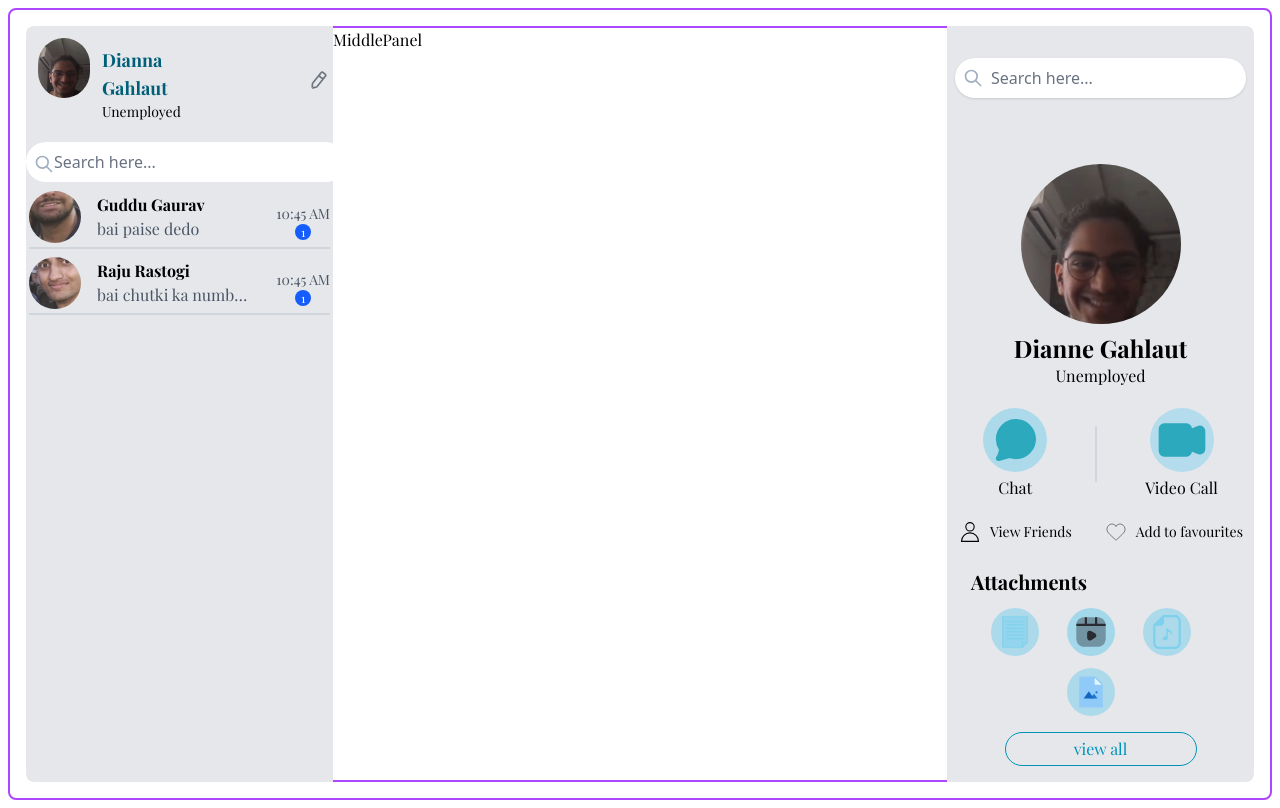
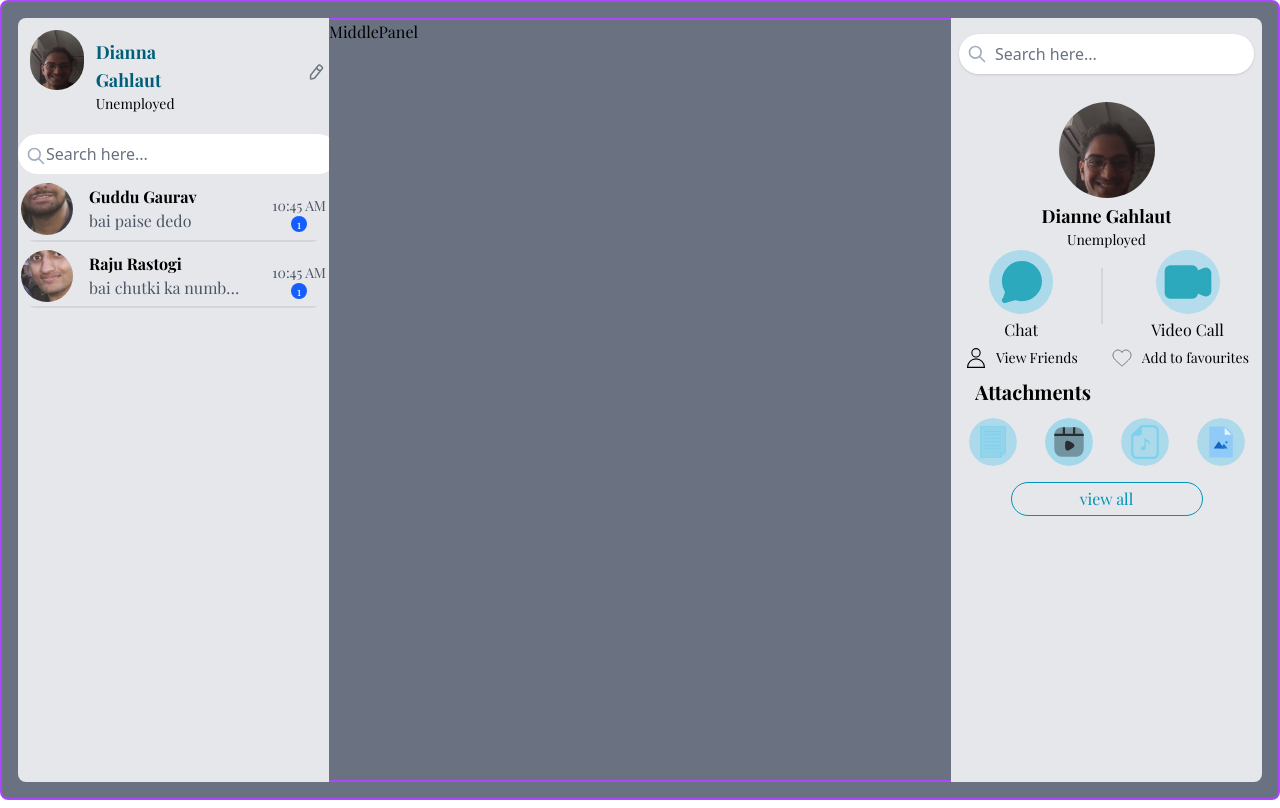
Before and after one commit to SimarSingh1910/chat-app, a React (Vite) app in the folder client/: page / in a window 1280 px wide. Built offline with nearby package versions, Linux system fonts and the light colour scheme; a web font is replaced by a local one.

Commit message:
fixed rightPanel

```diff
--- a/client/src/Components/Home/RightPanel.jsx
+++ b/client/src/Components/Home/RightPanel.jsx
@@ -7,7 +7,7 @@ import Attachments from './right/Attachments'
 
 const RightPanel = () => {
     return (
-        <div className="flex flex-col gap-4 p-2 w-full h-full max-w-xs sm:max-w-sm md:max-w-md lg:max-w-lg xl:max-w-xl mx-auto">
+        <div className="flex flex-col p-2 w-full h-full max-w-xs sm:max-w-sm md:max-w-md lg:max-w-lg xl:max-w-xl mx-auto">
             <SearchBar />
             <DisplayPic />
             <Connect />
--- a/client/src/Components/Home/left/ContactCardsInfo.jsx
+++ b/client/src/Components/Home/left/ContactCardsInfo.jsx
@@ -3,7 +3,7 @@ import React from 'react'
 const ContactCardsInfo = ({ img, name, text, unreads, time }) => {
 
     return (
-        <div className="w-[98%] h-[13%] flex relative items-center ml-[1%] pb-[2%]" >
+        <div className="w-[98%] h-[13%] flex relative items-center ml-[1%] pb-[2%] hover:bg-gray-300 rounded-2xl" >
             <img src={img} alt="Display Pic" className='w-13 h-13 rounded-full mr-4 object-cover' />
             <div className='pr-20 flex-1 min-w-0'>
                 <div className="font-bold truncate">{name}</div>
@@ -19,4 +19,4 @@ const ContactCardsInfo = ({ img, name, text, unreads, time }) => {
 
 }
 
-export default ContactCardsInfo
+export default ContactCardsInfo;
--- a/client/src/Components/Home/right/AttachmentCards.jsx
+++ b/client/src/Components/Home/right/AttachmentCards.jsx
@@ -11,7 +11,7 @@ const AttachmentCards = ( {type, img}) => {
     }
 
     return (
-        <div className='flex gap-5 mt-1'>
+        <div className='flex mt-1 hover:cursor-pointer rounded-full'>
             <img src={ img } alt={`${type} attachment`} className='w-12 h-12 ' />
             <p>{ getTypeLabel() }</p>
         </div>
--- a/client/src/Components/Home/right/Attachments.jsx
+++ b/client/src/Components/Home/right/Attachments.jsx
@@ -9,7 +9,7 @@ const Attachments = () => {
     return (
         <div className="w-full max-w-lg mx-auto p-2">
             <h1 className='mt-0 ml-2 mb-2 font-bold text-base sm:text-lg md:text-xl'>Attachments</h1>
-            <div className='flex flex-wrap gap-2 justify-center mb-4'>
+            <div className='flex flex-wrap gap-7 justify-center mb-4'>
                 <AttachmentCards img={ documentIcon } type={'pdf'}/>
                 <AttachmentCards img={ videoIcon } type={'video'}/>
                 <AttachmentCards img={ musicIcon } type={'audio'}/>
--- a/client/src/Components/Home/right/DisplayPic.jsx
+++ b/client/src/Components/Home/right/DisplayPic.jsx
@@ -3,11 +3,24 @@ import displayPic from '../../../assets/demo dp.png'
 
 const DisplayPic = () => {
     return (
-        <div className="w-full flex flex-col  py-1">
-            <img src={displayPic} alt="Display Picture" className='rounded-full w-24 h-24 sm:w-32 sm:h-32 md:w-40 md:h-40 object-cover m-auto' />
-            <div className='flex flex-col items-center w-full'>
-                <h1 className='text-lg sm:text-xl md:text-2xl font-bold text-center mt-2'>Dianne Gahlaut</h1>
-                <h3 className='text-xs sm:text-sm md:text-base text-center'>Unemployed</h3>
+        <div className="w-full flex flex-col mt-5">
+            {/* Profile Image Container */}
+            <div className="w-16 h-16 sm:w-20 sm:h-20 md:w-24 md:h-24 m-auto mt-2">
+                <img
+                    src={displayPic}
+                    alt="Display Picture"
+                    className="rounded-full w-full h-full object-cover"
+                />
+            </div>
+
+            {/* Name & Subtitle */}
+            <div className="flex flex-col items-center w-full mt-1">
+                <h1 className="text-sm sm:text-base md:text-lg font-bold text-center">
+                    Dianne Gahlaut
+                </h1>
+                <h3 className="text-[10px] sm:text-xs md:text-sm text-center">
+                    Unemployed
+                </h3>
             </div>
         </div>
     )
--- a/client/src/Components/Home/right/SearchBar.jsx
+++ b/client/src/Components/Home/right/SearchBar.jsx
@@ -3,7 +3,7 @@ import searchIcon from '../../../assets/search-svgrepo-com.svg'
 
 const SearchBar = () => {
     return (
-        <div className='bg-white w-full max-w-xs sm:max-w-sm md:max-w-md m-auto p-2 mt-6 rounded-full flex items-center gap-2 shadow-sm'>
+        <div className='bg-white w-full max-w-xs sm:max-w-sm md:max-w-md  p-2 mt-2 rounded-full flex items-center gap-2 shadow-sm'>
             <img src={searchIcon} className='w-5 h-5 inline' alt="search icon" />
             <input
                 type='text'
--- a/client/src/index.css
+++ b/client/src/index.css
@@ -4,6 +4,8 @@
 
 *{
     font-family: "Playfair Display", serif;
+    box-sizing: border-box;
+    overflow: hidden;
 }
 
 ::-webkit-scrollbar{
--- a/client/src/pages/HomePage.jsx
+++ b/client/src/pages/HomePage.jsx
@@ -4,10 +4,10 @@ import MiddlePanel from '../Components/Home/MiddlePanel'
 import RightPanel from '../Components/Home/RightPanel'
 
 const HomePage = () => {
-    const [selectedUser, setSelectedUser] = useState(false)
+    const [selectedUser, setSelectedUser] = useState(false);
     return (
         <div className="h-screen">
-            <div className='flex flex-row m-2 border-purple-500 border-2 h-[99%] p-4 rounded-lg'>
+            <div className='flex flex-row border-purple-500 border-2 h-full p-4 rounded-lg bg-gray-500'>
                 <div className="w-1/4 box-border bg-gray-200 h-full rounded-l-lg">
                     <LeftPanel />
                 </div>
```
